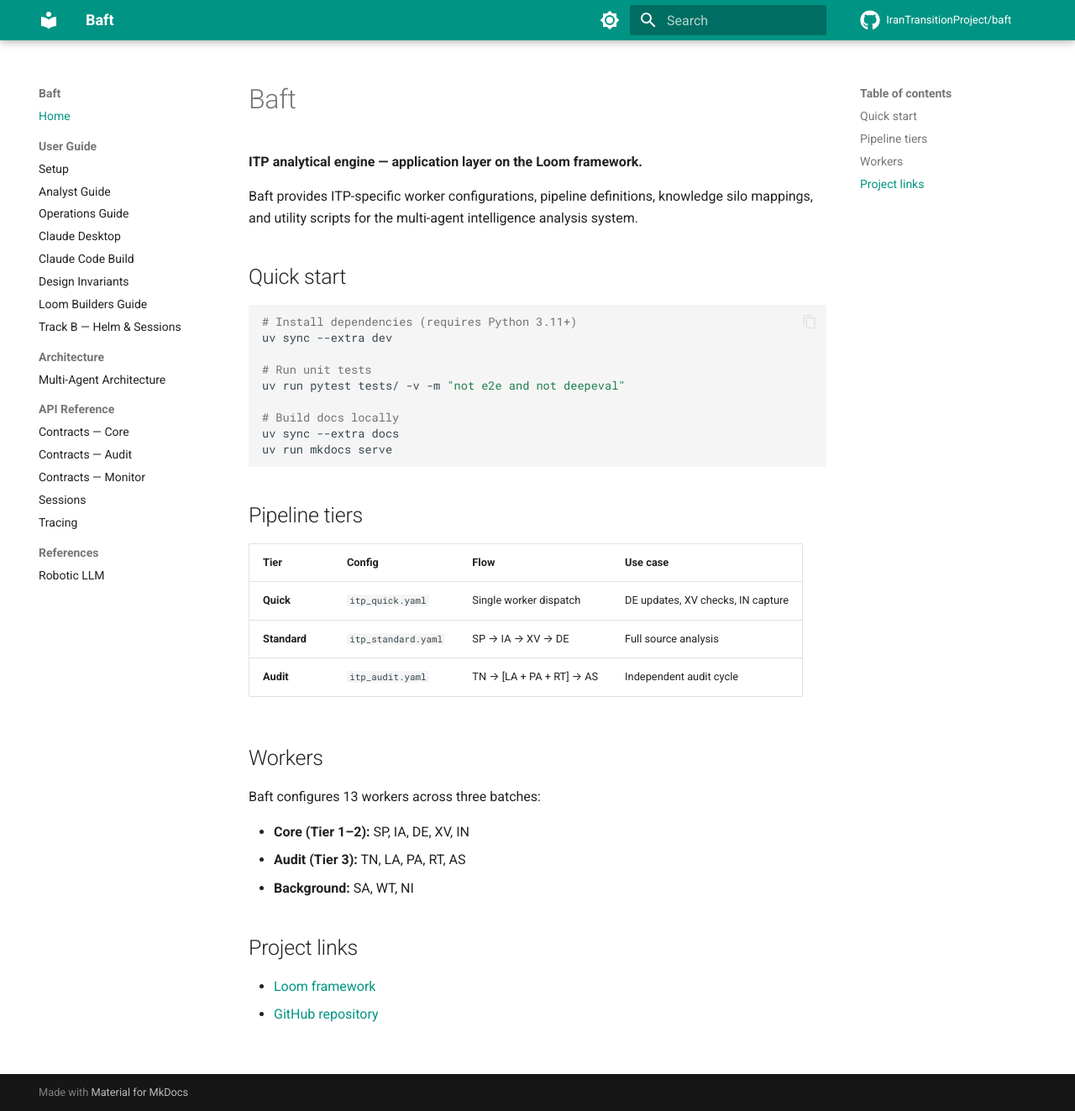
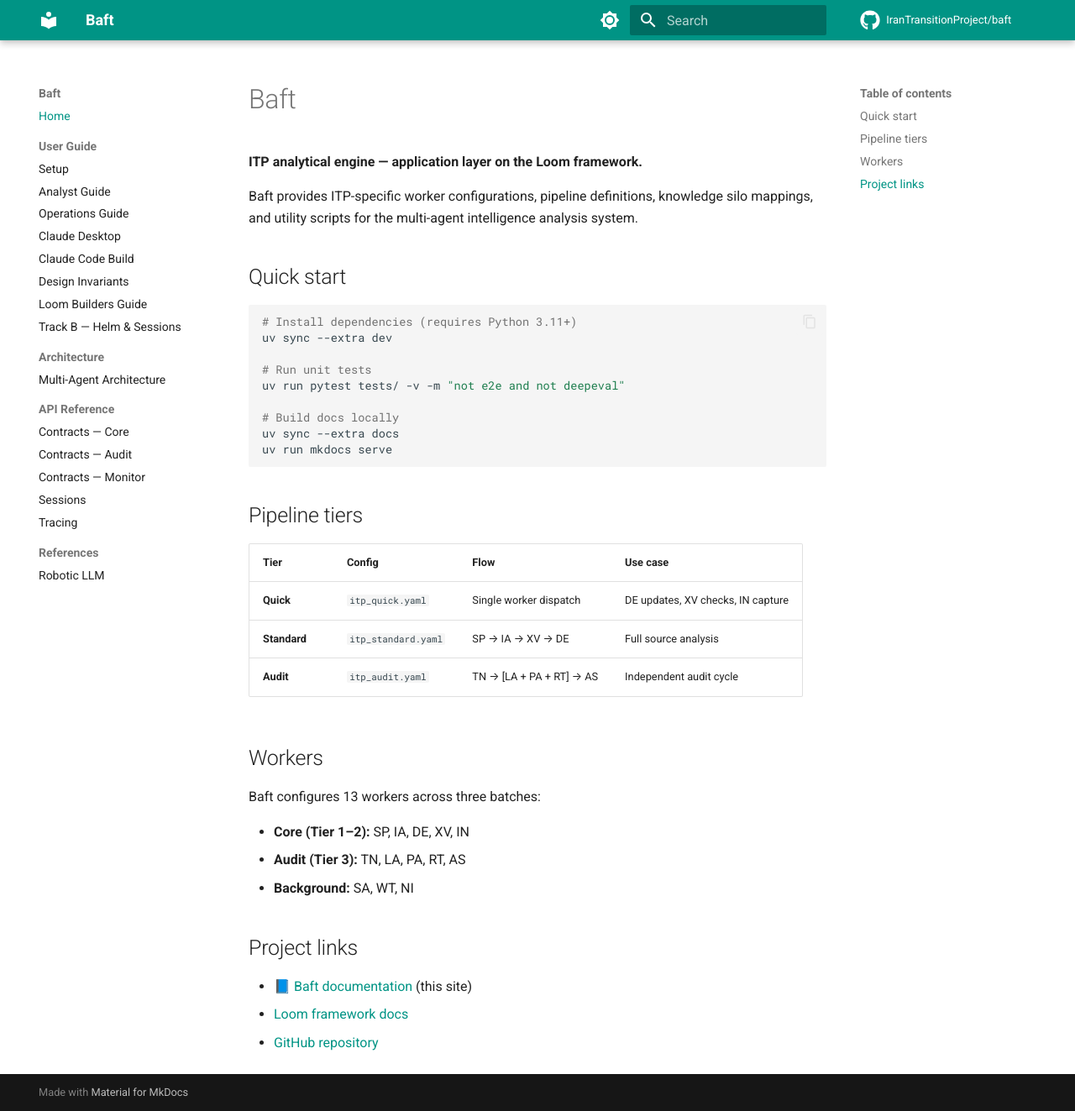
Before and after one commit to IranTransitionProject/baft, an MkDocs documentation site: the page built from docs/index.md, in a window 1280 px wide and 1323 px high. Shown: the whole window at 84% size. Built offline with MkDocs 1.6.1 and Material for MkDocs 9.7.7, drawn with Linux system fonts in a browser that asks for light colours; comment, search, counter and statistics services are not loaded.

Commit message:
Add Docs badge to README and docs site link to landing page
Co-Authored-By: Claude Opus 4.6 (1M context) <noreply@anthropic.com>

```diff
--- a/docs/index.md
+++ b/docs/index.md
@@ -36,5 +36,6 @@ Baft configures 13 workers across three batches:
 
 ## Project links
 
-- [Loom framework](https://irantransitionproject.github.io/loom/)
+- [📘 Baft documentation](https://irantransitionproject.github.io/baft/) (this site)
+- [Loom framework docs](https://irantransitionproject.github.io/loom/)
 - [GitHub repository](https://github.com/IranTransitionProject/baft)
```
Also changed, not shown: README.md (+1 -0 lines).
